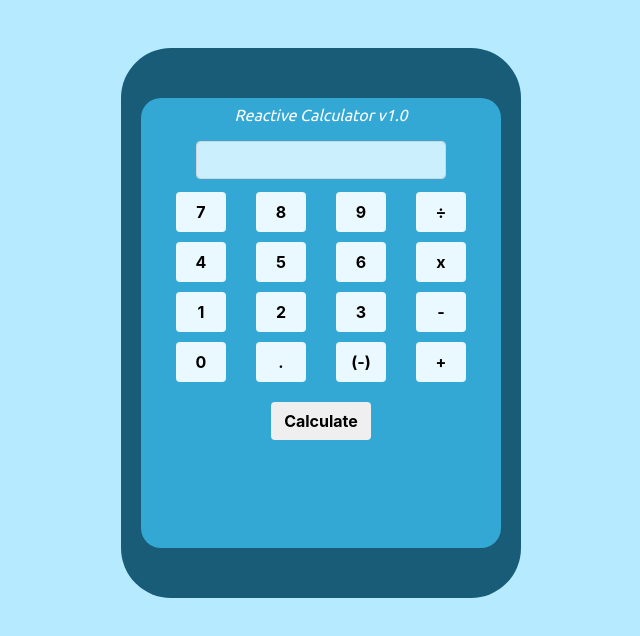
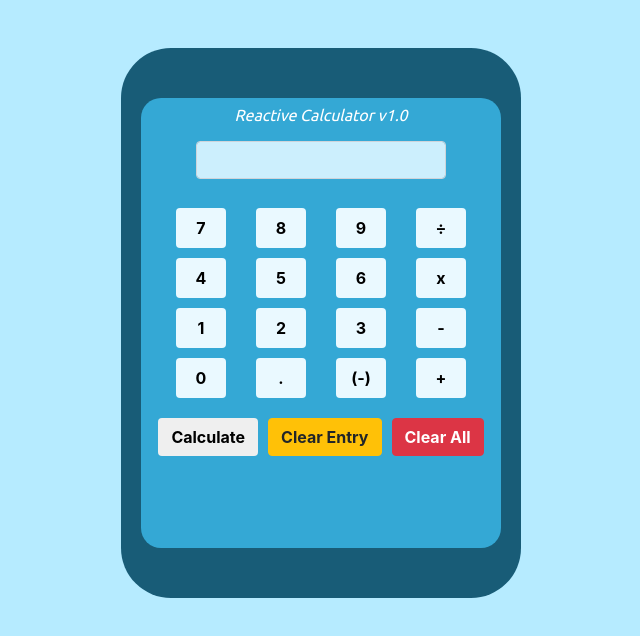
Before and after one commit to Joeseff6/Reactive-Calculator, a React (Create React App) app: page / in a window 1280 px wide. Shown: the top 636 px of the page, without its empty margins (319-959 px from the left). Built offline with nearby package versions, Linux system fonts and the light colour scheme; the HTML template or start-up script is replaced by a standard one.

Commit message:
Added function for input button click, added clear buttons

```diff
--- a/src/App.js
+++ b/src/App.js
@@ -17,14 +17,19 @@ function App() {
     "0", ".", "(-)", "+"
   ];
 
-
   const onInputChange = (e) => {
-    const validatedString = inputValidation(e.target.value);
+    const validatedString = inputValidation(e);
     setInput(validatedString);
   }
 
   const onInputButtonClick =(e) => {
-    console.log(e.target.innerText)
+    if (/^[\+-x÷]/.test(e.target.innerText)) {
+      const newInput = input + " " + e.target.innerText + " ";
+      setInput(newInput);
+    } else {
+      const newInput = input + e.target.innerText;
+      setInput(newInput);
+    }
   }
 
   return (
@@ -42,13 +47,15 @@ function App() {
             <div className="row justify-content-center mt-2">
               <Screen onInputChange={onInputChange} input={input}/>
             </div>
-            <div className="row justify-content-center mt-2">
+            <div className="row justify-content-center mt-4">
               {buttonArray.map(char => {
                 return  <button className="btn input-button" key={char} onClick={(e) => onInputButtonClick(e)}>{char}</button>
               })}
             </div>
             <div className="row justify-content-center">
               <button className="btn enter-button">Calculate</button>
+              <button className="btn btn-warning clear-entry-button">Clear Entry</button>
+              <button className="btn btn-danger clear-all-button">Clear All</button>
             </div>
           </div>
         </div>
```
